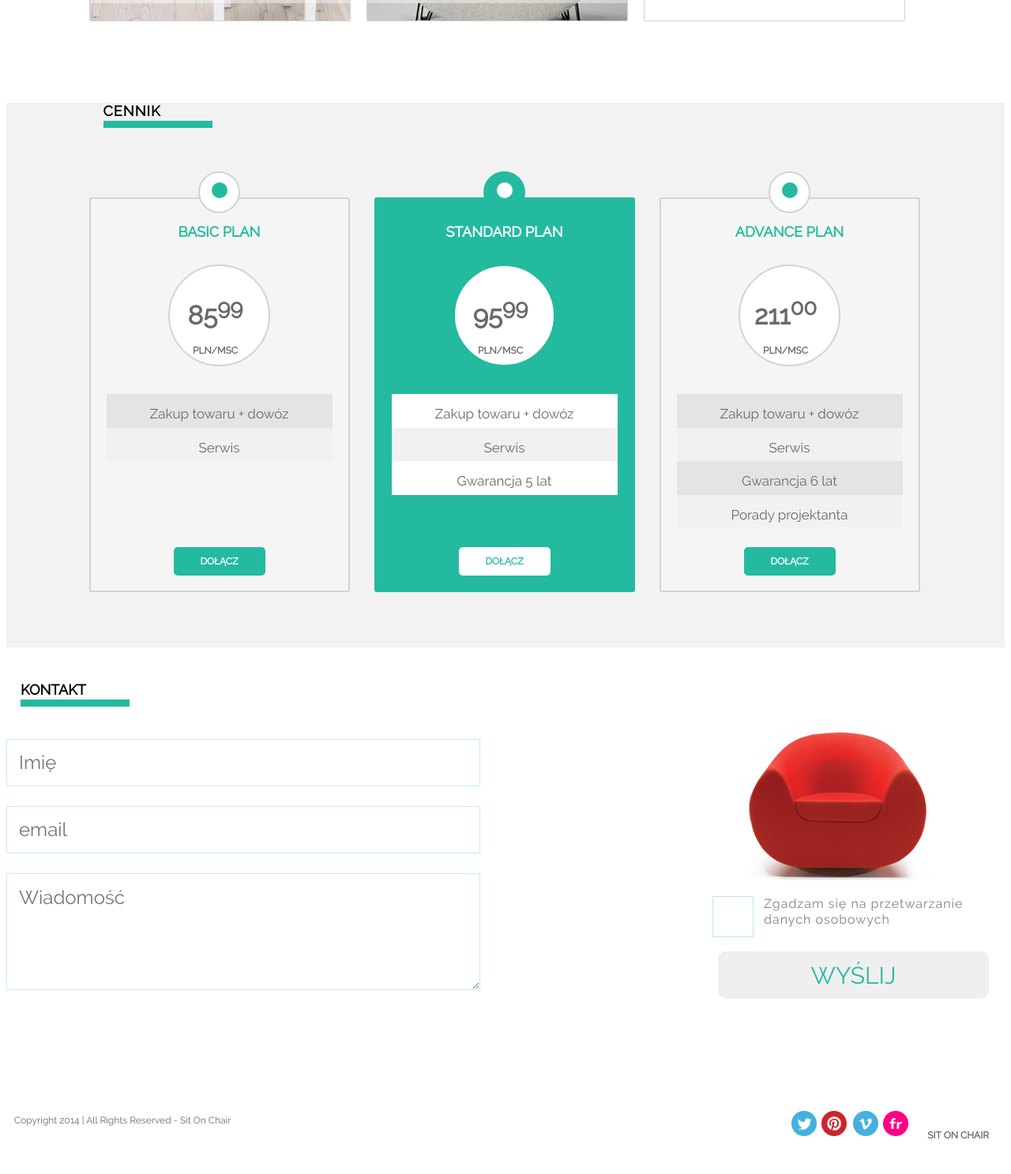
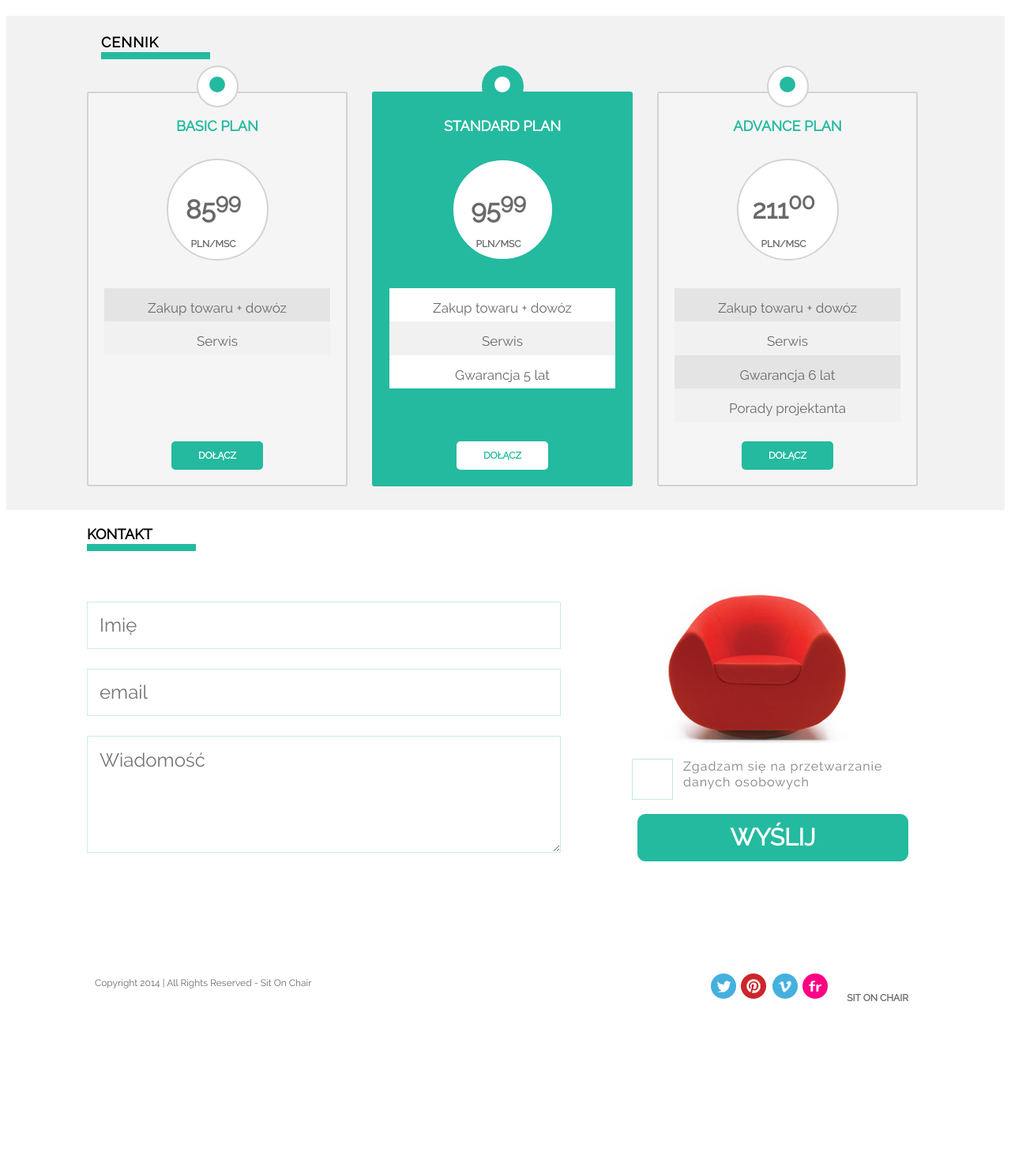
Before and after one commit to justynakuster/sit-on-chair, a plain HTML site: page index.html in a window 1280 px wide. Shown: the part 823-2310 px from the top of the page at 79% size. After the commit the page ends 2126 px from the top, so only its background shows below. Drawn offline with Linux system fonts and the light colour scheme.

Commit message:
almost done2

```diff
--- a/css/style.css
+++ b/css/style.css
@@ -16,9 +16,16 @@
     box-sizing: border-box;
     font-family: 'ralewayregular', Tahoma;
 }
-/*.container {
-    width: 1000px;
-} */
+.container {
+    width: 1060px;
+    margin:0 auto;
+    display: block;
+}
+.container::after{
+  content: "";
+  clear: both;
+  display: block;
+}
 header {
     background-color: black;
 }
@@ -47,17 +54,16 @@ ul>li {
     list-style-type: none;
 }
 .aqua {
-
     color: #24ba9f;
 }
 /*menu-top-right*/
 ol li {
-    float: right;
+    float: left;
     padding: 15px;
     color: white;
     display: inline-block;
-    margin-left: 10px;
-    top: 5px;
+    margin-left: 50px;
+
 }
 /*section with chair*/
 .chair {
@@ -82,20 +88,8 @@ chair::after {
     top: 0%;
     left: 150px;
 }
-.row {
-{
-    width: 1055px;
-    display: block;
-   /* margin: 0 auto;*/
-  }
-}
-.row::after{
-  content: "";
-  clear: both;
-  display: block;
-}
 .arrow {
-    width: 80px;
+    width: 50px;
     height: 500px;
     padding-top: 210px;
     font-size: 80px;
@@ -121,12 +115,12 @@ h1 {
 }
 .txt-details {
     float: left;
-    width: 520px;
-    height: 500px;
+    width: 420px;
+    height: 400px;
     text-align: center;
     font-weight: 500;
     font-size: 14px;
-    padding: 120px 120px 0 10px;
+    padding: 120px 50px 0 10px;
     line-height: 1.4em;
     margin: 15px 25px;
 }
@@ -145,20 +139,9 @@ h1 {
 }
 /*article*/
 .articles {
-    float:left;
     width: 100%;
     background: white;
-    height: 350px;
-}
-.container {
-    display: block;
-    width: 1055px;
-    margin: 0 auto;
-}
-.container::after {
-    content: "";
-    display: block;
-    clear: both;
+    height: 250px;
 }
 .three-columns {
     float: left;
@@ -206,17 +189,14 @@ p {
 
 /*****price list***/
 .price-list {
-    height: 1050px;
     background: #f2f2f2;
 }
 .price-header {
     letter-spacing: 1px;
     text-transform: uppercase;
-    margin-bottom: 100px;
 }
 .price-list h2 {
     display:block;
-        /*display: inline-block;*/
     width: 250px;
     height: 4.5em;
     font-size: 18px;
@@ -241,7 +221,7 @@ p {
     text-align: center;
     border-radius: 3px;
     position: relative;
-    margin: 120px 0 30px 0;
+    margin: 0 0 30px 0;
 }
 .circle {
     width: 53px;
@@ -355,7 +335,7 @@ p {
     background-color: #ffffff;
     border-color: #24ba9f;
 }
-/* bcg 1-3 */
+/* bcg 1and3 */
 .price-other {
     background-color: #F5F5F5;
     border: 2px solid lightgrey;
@@ -378,7 +358,7 @@ p {
     width: 250px;
     height: 4.5em;
     font-size: 18px;
-    padding: 1.25em 0 0 1em;
+    /*padding: 1.25em 0 0 1em;*/
     margin-top: 20px;
 }
 .contact row:last-of-type h2 {
@@ -439,7 +419,6 @@ input[type='checkbox'] {
     height: 50px;
     left: 0;
     top: 0;
-    background-color: transparent;
     border: 1px solid rgba(54, 186,	139, 0.3);
 }
 input[type="checkbox"]:checked   label::before {
@@ -448,19 +427,20 @@ input[type="checkbox"]:checked   label::before {
     background-size: cover;
 }
 input[type='submit'] {
-    color: white;
+    font-weight: 800;
+    color: #ffffff;
     float: right;
     width: 343px;
     height: 60px;
     font-size: 30px;
-    border: none;
+    border: 1px solid #24ba9f;
     border-radius: 10px;
     margin: 0 20px 0 0;
+    background-color: #24ba9f;
 }
-
 footer {
-    background-color: white;
-    margin-bottom: 30px;
+    background-color: #ffffff;
+    margin-bottom: 20px;
 }
 footer::after {
     clear: both;
--- a/index.html
+++ b/index.html
@@ -1,5 +1,6 @@
 <!DOCTYPE html>
 <html lang="pl-PL">
+
 <head>
     <meta charset="UTF-8">
     <title>warsztat CodersLab sit on chair.</title>
@@ -9,6 +10,7 @@
 
 <body>
     <header>
+        <div class='container'>
             <!--menu-top-left-->
             <div class='menuL'>
                 <ul>
@@ -33,10 +35,11 @@
                     <li><b>Kontakt</b></li>
                 </ol>
             </div>
+        </div>
     </header>
     <!--chair-with-txt-->
     <section class='chair'>
-    <div class="row">
+        <div class="container">
             <div class='arrow arrow-left'> &lt;
             </div>
             <div class='black-chair-img'></div>
@@ -55,13 +58,13 @@
     <section class='articles'>
         <div class='container'>
             <article class='three-columns' style='background-image:url("./images/box1_img.jpg")'>
-            <h3 >Chair CLAIR</h3>
+                <h3>Chair CLAIR</h3>
             </article>
             <article class='three-columns' style='background-image:url("./images/box2_img.jpg")'>
-            <h3 >Chair MARGARYNA</h3>
+                <h3>Chair MARGARYNA</h3>
             </article>
             <article class='three-columns'>
-            <h3 >Finds all inputs</h3>
+                <h3>Finds all inputs</h3>
                 <p>
                     Consectetur incididunt ut labore et dolore magna aliqua. Ut enim ad minim veniam, quis nostrud exercitation ullamco laboris nisi ut aliquip ex ea commodo consequat.
                 </p>
@@ -71,7 +74,7 @@
             </article>
         </div>
     </section>
-<!---price list section----->
+    <!---price list section-->
     <section class='price-list'>
         <div class='container'>
             <h2 class='price-header'>Cennik</h2>
@@ -139,10 +142,10 @@
     </section>
 <!--contact section-->
     <section class='contact'>
-        <div class='row'>
+        <div class='container'>
             <div class='red-chair'>
             </div>
-          <h2 style='text-transform: uppercase;';>Kontakt</h2>
+            <h2 style='text-transform: uppercase;'>Kontakt</h2>
             <form>
                 <input type='text' name='name' placeholder='Imię'>
                 <input type='text' name='email' placeholder='email'>
@@ -151,12 +154,12 @@
                 <label style='letter-spacing: 1px;' for='agree-box'>
                     Zgadzam się na przetwarzanie danych osobowych
                 </label>
-            <input type='submit' value='Wyślij' style='text-transform: uppercase; color: #24ba9f';>
+                <input type='submit' value='Wyślij' style='text-transform: uppercase'>
             </form>
         </div>
     </section>
     <footer>
-   <div class='row'>
+        <div class='container'>
             <div class="footer2">
                 <p>Copyright 2014 | All Rights Reserved - Sit On Chair</p>
             </div>
@@ -171,8 +174,7 @@
                 <li style='background-image: url("images/twitter.png")'></li>
             </ul>
         </div>
+    </footer>
+</body>
 
-</footer>
-
-</body>
 </html>
```
Lines whose indentation alone changed are shown as unchanged.
